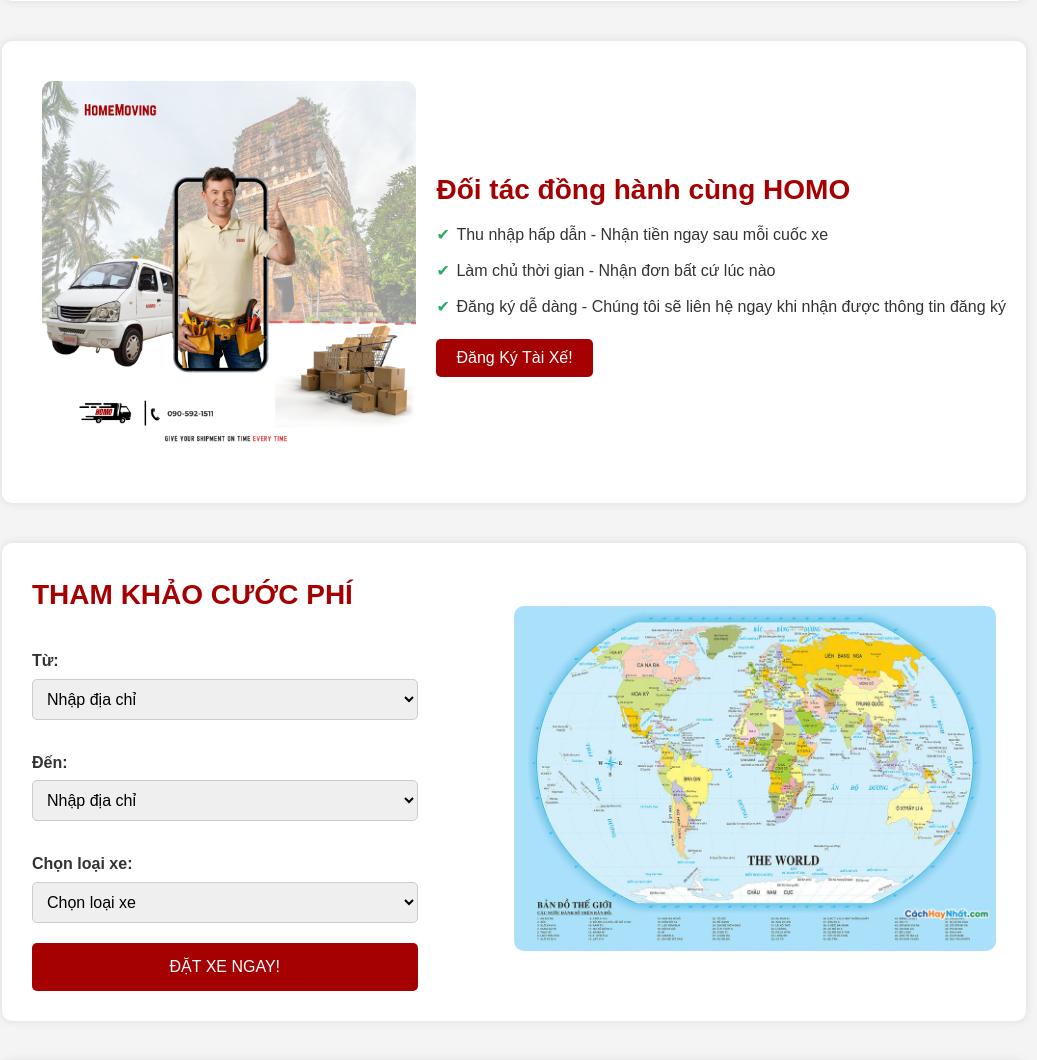
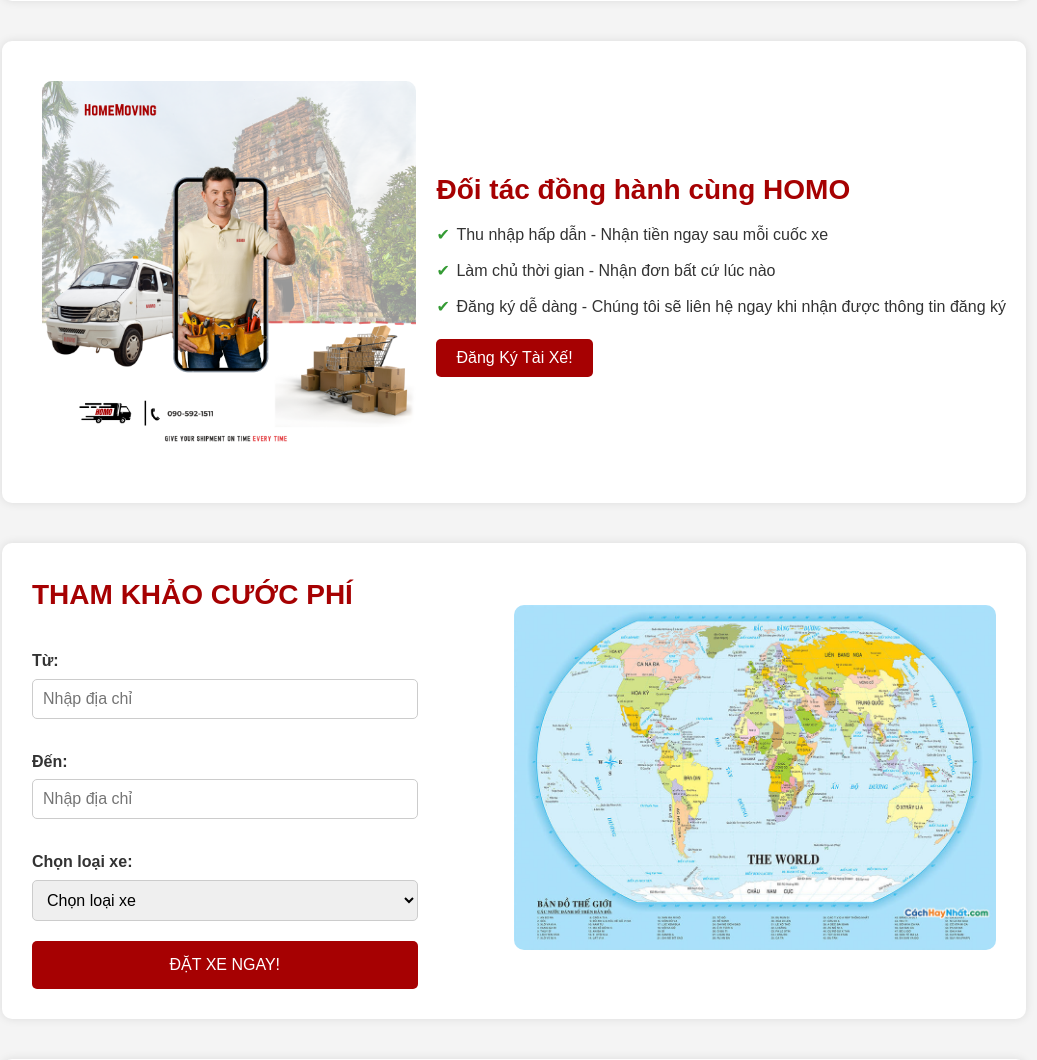
Before and after one commit to VuonggnouV/HM2, a Flask app: page / in a window 1280 px wide. Shown: the part 969-2029 px from the top of the page, without its empty margins (126-1163 px from the left). Run offline with Flask 3, Linux system fonts and the light colour scheme; the visitor is signed in with stand-in values (Sample User, id 1).

Commit message:
Add files via upload

```diff
--- a/static/style.css
+++ b/static/style.css
@@ -162,7 +162,7 @@ ul li::before {
     content: "✔";
     position: absolute;
     left: 0;
-    color: #27ae60;
+    color: #008100cb;
 }
 
 .pricing {
@@ -200,6 +200,15 @@ ul li::before {
     font-size: 16px;
 }
 
+.pricing form input {
+    padding: 10px;
+    width: 80%;
+    margin-bottom: 20px;
+    font-size: 16px;
+    border: 1px solid #ccc;
+    border-radius: 5px;
+}
+
 .pricing form select {
     padding: 10px;
     width: 80%;
@@ -219,6 +228,23 @@ ul li::before {
     cursor: pointer;
     width: 80%;
 }
+
+
+#loading {
+    display: none; /* Ẩn ảnh loading mặc định */
+    width: 50px;  /* Kích thước nhỏ hơn cho ảnh loading */
+    height: auto; /* Kích thước nhỏ hơn cho ảnh loading */
+    margin: 0 20px 20px 0; /* Khoảng cách giữa ảnh loading và giá */
+}
+#price-display {
+    display: none; /* Ẩn giá mặc định */
+    align-items: center;
+    font-size: 30px; /* Kích thước chữ cho giá */
+    color: #a60102; /* Màu cho số tiền */
+    margin: 0 20px 20px 0; /* Khoảng cách giữa ảnh loading và giá */
+    font-weight: bold;
+}
+
 
 .pricing form button:hover {
     background-color: darkred;
--- a/templates/index.html
+++ b/templates/index.html
@@ -70,16 +70,11 @@
                 <h2>THAM KHẢO CƯỚC PHÍ</h2> <!-- Chuyển tiêu đề vào đây -->
 
                 <label for="from">Từ:</label>
-                <select id="from">
-                    <option value="">Nhập địa chỉ</option>
-                    <!-- Các địa chỉ khác -->
-                </select>
+                <input type="text" id="from" name="from" placeholder="Nhập địa chỉ">
 
                 <label for="to">Đến:</label>
-                <select id="to">
-                    <option value="">Nhập địa chỉ</option>
-                    <!-- Các địa chỉ khác -->
-                </select>
+                <input type="text" id="to" name="to" placeholder="Nhập địa chỉ">
+
 
                 <label for="vehicle">Chọn loại xe:</label>
                 <select id="vehicle">
@@ -88,6 +83,13 @@
                     <option value="xe_tai_nho">Xe tải nhỏ (1.25 tấn)</option>
                     <option value="xe_tai_trung">Xe tải trung (2.4 tấn)</option>
                 </select>
+                <img id="loading" src="static/loading.webp" alt="Loading..." />
+
+                <!-- Phần tử hiển thị số tiền -->
+                <div id="price-display">
+                    <span id="price"></span> <!-- Chỉ hiển thị số tiền mà không có chữ "Giá" -->
+                </div>
+
 
                 <button type="submit">ĐẶT XE NGAY!</button>
             </form>
--- a/templates/success.html
+++ b/templates/success.html
@@ -26,7 +26,7 @@
 <body>
 
     <div class="container">
-        <h1>Chúc mừng bạn đã trở thành <br> đối tác của HoMo!</h1>
+        <h1>Chúc mừng bạn đã trở thành <br> đối tác vận chuyển của HoMo!</h1>
         <img src="static/image.png" alt="HoMo Logo" class="logo">
 
         <p id="countdown">Sẽ chuyển hướng về trang chính trong 5...</p> <!-- Vùng chứa đếm ngược -->
```
Also changed, not shown: static/scripts.js (+64 -0 lines), static/loading.webp (added), templates/loading2.gif (added).
